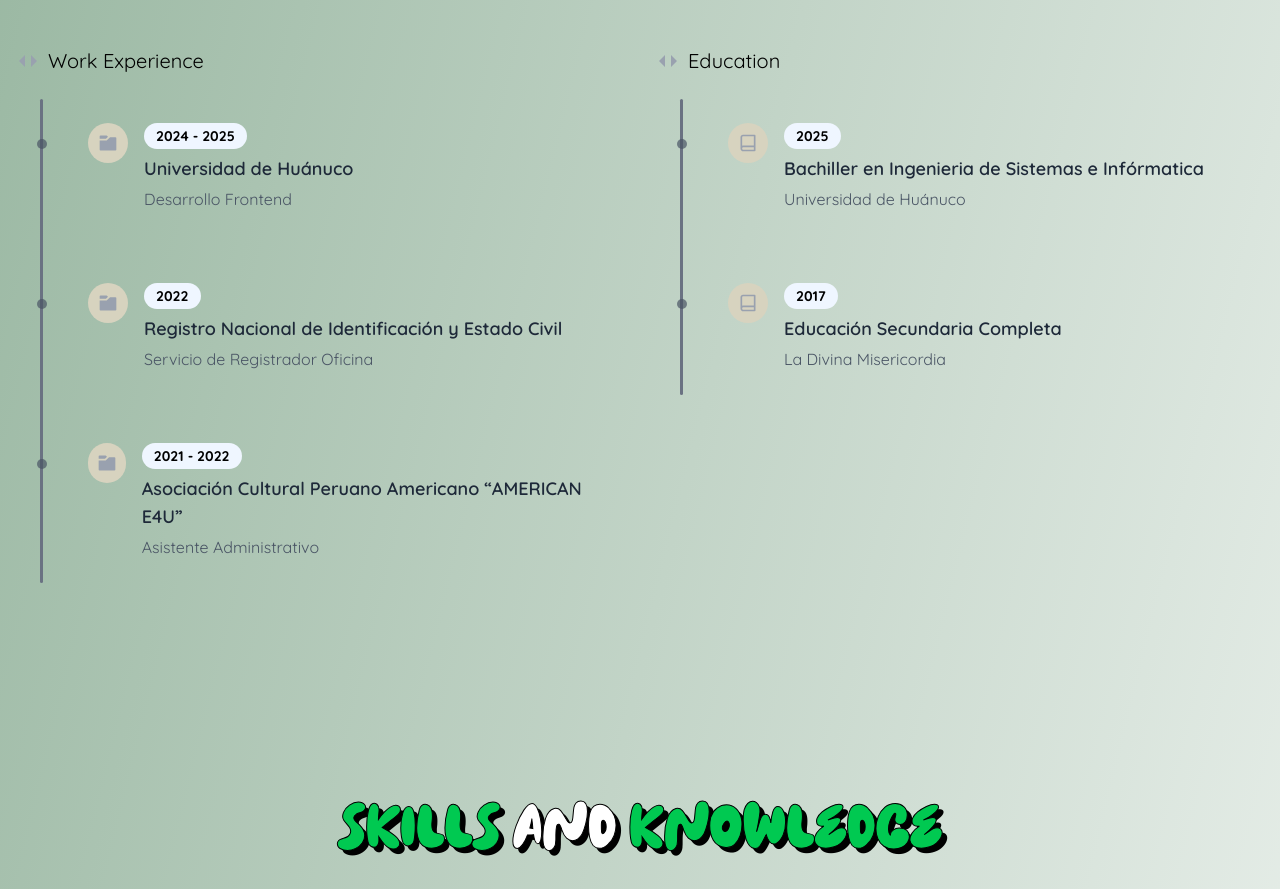
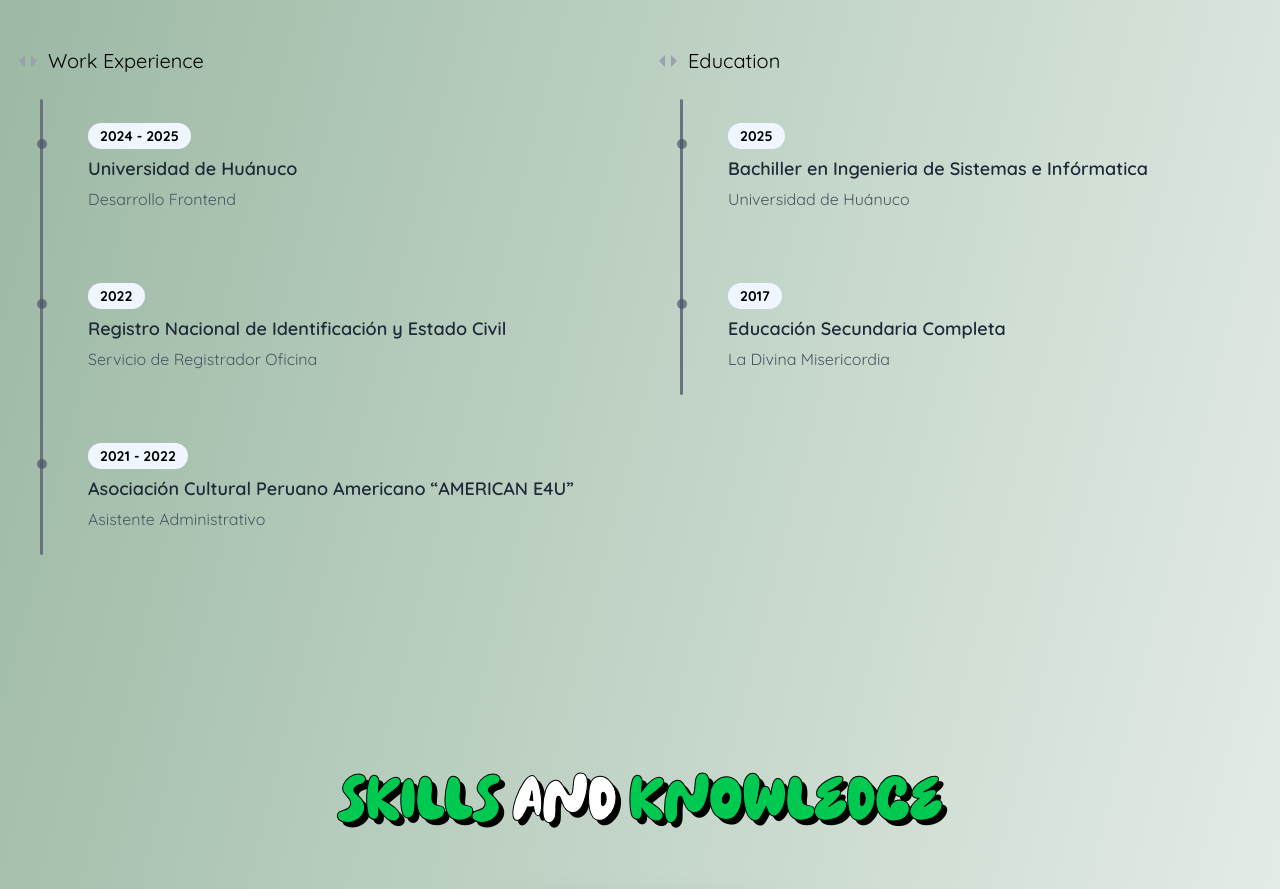
Before and after one commit to LUCIANO131231/PageCV, a React (Vite) app: page / in a window 1280 px wide. Shown: the part 1920-2809 px from the top of the page. Built offline with nearby package versions, Linux system fonts and the light colour scheme.

Commit message:
Eliminar iconos innecesarios en el componente Experience y simplificar la estructura del TimelineCard.

```diff
--- a/src/components/Experience.jsx
+++ b/src/components/Experience.jsx
@@ -1,4 +1,4 @@
-import { RiBookLine, RiFolder6Fill, RiExpandLeftRightFill } from "@remixicon/react";
+import { RiExpandLeftRightFill } from "@remixicon/react";
 import { motion } from "framer-motion";
 import Title from "./ui/Title";
 import { workExperience } from "./utils/WorkExperience";
@@ -96,8 +96,6 @@ const TimelineCard = ({ item, index, type }) => {
     }
   };
 
-  const Icon = type === "work" ? RiFolder6Fill : RiBookLine;
-
   return (
     <div className="flex relative">
       {/* Círculo en la línea de tiempo */}
@@ -119,10 +117,6 @@ const TimelineCard = ({ item, index, type }) => {
         viewport={{ once: true, amount: 0.1 }}
         whileHover={{ y: -5, transition: { duration: 0.2 } }}>
         <div className="flex items-start">
-          <div className="w-10 h-10 flex items-center justify-center bg-[#D7D3BF] rounded-full mr-4">
-            <Icon size={20} className="text-gray-400" />
-          </div>
-
           <div>
             <span className="text-sm font-bold bg-blue-50 px-3 py-1 rounded-full">{years}</span>
             <h4 className="text-lg font-semibold text-gray-800 mt-2">{institute}</h4>
```
Also changed, not shown: src/assets/images/about/dibujo.svg (added).
